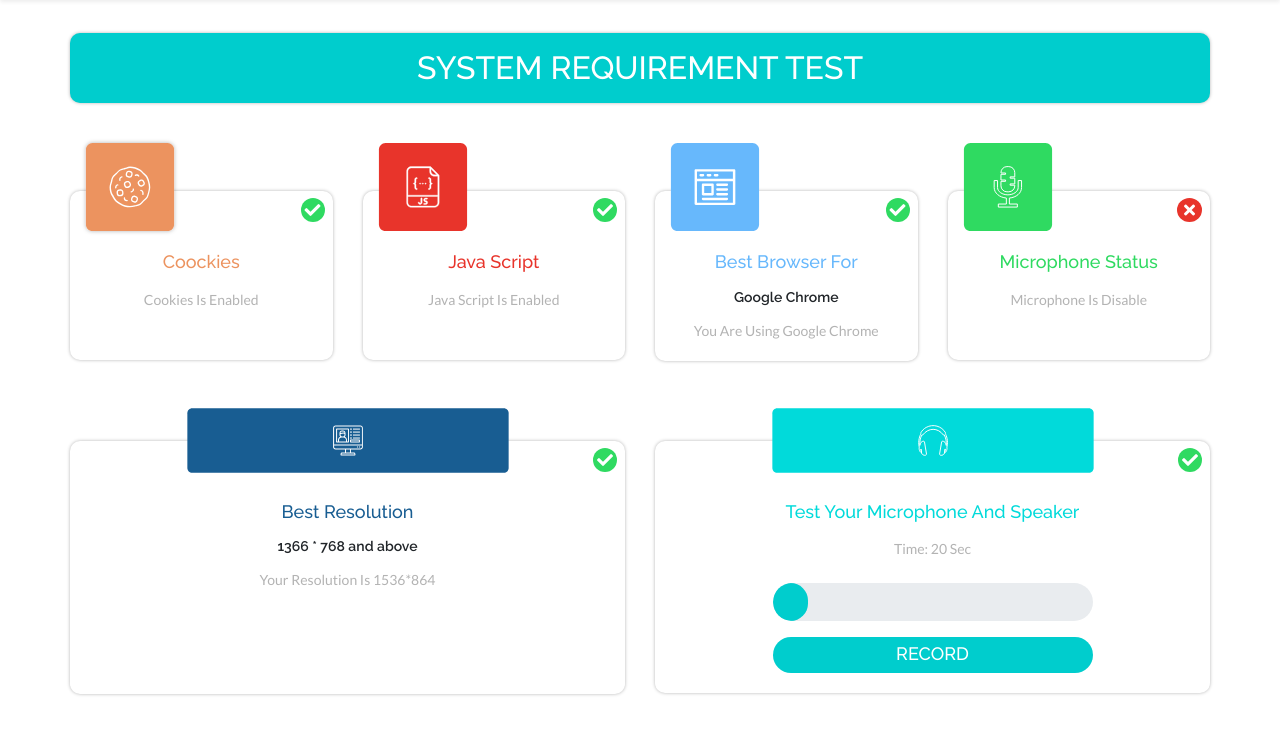
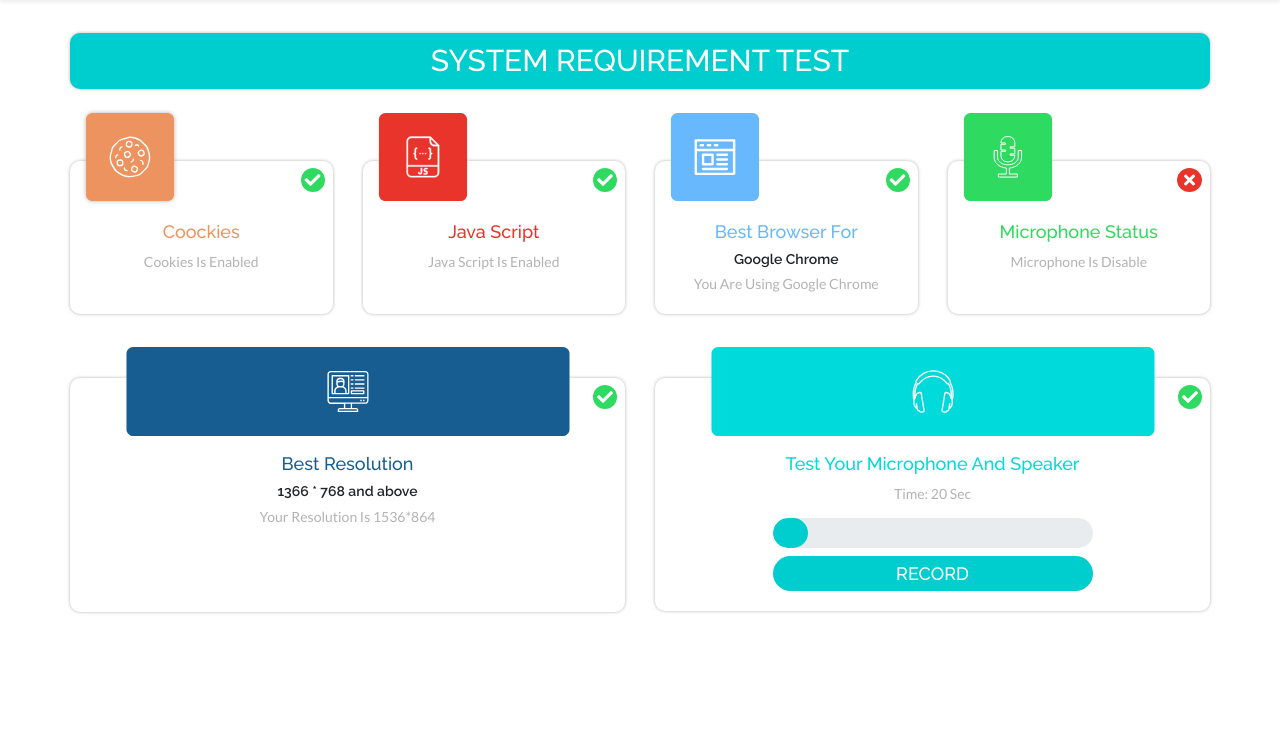
Before and after one commit to PVKotecha/alfa-dashboard, a PHP site: page /system-compatibility.html in a window 1280 px wide. Shown: the part 77-811 px from the top of the page. After the commit the page ends 691 px from the top, so only its background shows below. Run offline with PHP 8.4, Linux system fonts and the light colour scheme.

Commit message:
[fix] spacing and resizing

```diff
--- a/css/alfa-style.css
+++ b/css/alfa-style.css
@@ -960,13 +960,13 @@ p.alfa-test-card-bottom-content{
 --*/
 
 .alfa-system-req-test-wrapper h1{
-    font-size: 32px;
+    font-size: 30px;
     text-transform: uppercase;
     color: #fff;
     background-color: #00cdcd;
     border-radius: 10px;
     text-align: center;
-    padding: 16px;
+    padding: 10px;
     box-shadow: 0 0 3.5px rgba(0,0,0,0.3);
 }
 .alfa-SRT-coockies,
@@ -978,7 +978,7 @@ p.alfa-test-card-bottom-content{
     text-align: center;
     border-radius: 10px;
     box-shadow: 0 0 3.5px rgba(0,0,0,0.3);
-    margin-top: 80px;
+    margin-top: 64px;
     position: relative;
 }
 .alfa-SRT-coockies h2,
@@ -988,9 +988,13 @@ p.alfa-test-card-bottom-content{
 .alfa-SRT-resolution h2,
 .alfa-SRT-micAndspecker h2{
     font-size: 18px;
-    margin-bottom: 16px;
+    margin-bottom: 8px;
     padding-top: 60px;
     text-transform: capitalize;
+}
+.alfa-SRT-resolution h2,
+.alfa-SRT-micAndspecker h2{
+    padding-top: 75px;
 }
 .alfa-SRT-coockies h2{
     color: #ec935f;
@@ -1019,7 +1023,7 @@ p.alfa-test-card-bottom-content{
 .alfa-SRT-micAndspecker p{
     font-size: 14px;
     color: #b3b3b3;
-    padding-bottom: 50px;
+    padding-bottom: 42px;
     margin-bottom: 0;
     text-transform: capitalize;
 }
@@ -1027,16 +1031,16 @@ p.alfa-test-card-bottom-content{
     padding-bottom: 20px;
 }
 .alfa-SRT-micAndspecker p{
-    padding-bottom: 24px;
+    padding-bottom: 14px;
 }
 .alfa-SRT-resolution p{
-    padding-bottom: 104px;
+    padding-bottom: 85px;
 }
 .alfa-SRT-browser h3,
 .alfa-SRT-resolution h3{
     font-size: 14px;
     font-weight: 600;
-    margin-bottom: 14px;
+    margin-bottom: 6px;
 }
 .alfa-SRT-coockies img,
 .alfa-SRT-javascript img,
@@ -1053,7 +1057,7 @@ p.alfa-test-card-bottom-content{
     top: -37px;
     left: 50%;
     transform: translate(-50%, 0);
-    min-width: 330px;
+    min-width: 455px;
 }
 .alfa-SRT-coockies i,
 .alfa-SRT-javascript i,
@@ -1079,7 +1083,7 @@ p.alfa-test-card-bottom-content{
     background-color: #e8342b;
 }
 .alfa-SRT-micAndspecker .progress.alfa-progress {
-    height: 38px;
+    height: 30px;
 }
 .alfa-SRT-micAndspecker .progress.alfa-progress .progress-bar{
     background-color: #00cdcd;
@@ -1088,6 +1092,10 @@ p.alfa-test-card-bottom-content{
     max-width: 320px;
     margin: 0 auto;
     padding-bottom: 20px;
+}
+.alfa-SRT-card-footer .btn{
+    margin-top: 8px;
+    padding: 4px;
 }
 /*pulse_animation*/
 @keyframes pulse_animation_orange {
--- a/system-compatibility.html
+++ b/system-compatibility.html
@@ -237,7 +237,7 @@
                                             <div class="progress-bar" role="progressbar" style="max-width: 11%" aria-valuenow="11"
                                               aria-valuemin="0" aria-valuemax="100"></div>
                                         </div>
-                                        <button class="btn btn-primary btn-block alfa-show-word-btn alfa-bg-blue mt-3">Record</button>
+                                        <button class="btn btn-primary btn-block alfa-show-word-btn alfa-bg-blue">Record</button>
                                     </div>
                                     <i class="fa fa-check"></i>
                                 </div>
```
